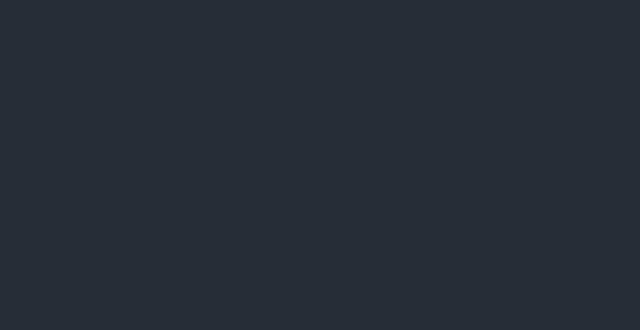
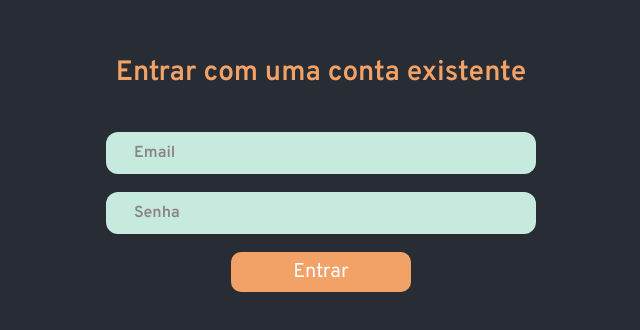
Before and after one commit to murilolmartins/app_habitos, a React (Create React App) app: page / in a window 1280 px wide. Shown: the part 238-568 px from the top of the page, without its empty margins (319-959 px from the left). Built offline with nearby package versions, Linux system fonts and the light colour scheme.

Commit message:
Feature: login form

```diff
--- a/public/index.html
+++ b/public/index.html
@@ -18,6 +18,9 @@
       rel="stylesheet"
       href="https://fonts.googleapis.com/css?family=Roboto:300,400,500,700&display=swap"
     />
+    <link rel="preconnect" href="https://fonts.googleapis.com">
+    <link rel="preconnect" href="https://fonts.gstatic.com" crossorigin>
+    <link href="https://fonts.googleapis.com/css2?family=Overpass:wght@300;400;500;600&display=swap" rel="stylesheet">
     <link
       rel="stylesheet"
       href="https://fonts.googleapis.com/icon?family=Material+Icons"
--- a/src/App.js
+++ b/src/App.js
@@ -1,9 +1,11 @@
 import "./App.css";
-
+import LoginForm from './components/LoginForm';
 function App() {
   return (
     <div className="App">
-      <div className="App-Container"></div>
+      <div className="App-Container">
+        <LoginForm/>
+      </div>
     </div>
   );
 }
--- /dev/null
+++ b/src/components/LoginForm/index.jsx
@@ -0,0 +1,15 @@
+import {Container,Form,Title,Input,Button} from './styles';
+const LoginForm = ()=>{
+  return (
+    <Container>
+      <Title>Entrar com uma conta existente</Title>
+      <Form>
+        <Input type="text" placeholder='Email' />
+        <Input type="text" placeholder='Senha'/>
+        <Button>Entrar</Button>
+      </Form>
+    </Container>
+  );
+
+};
+export default LoginForm;
--- /dev/null
+++ b/src/components/LoginForm/styles.js
@@ -0,0 +1,68 @@
+import styled,{keyframes} from 'styled-components';
+export const slideToLeft = keyframes`
+  from{
+    transform:translateX(100px);
+    opacity:0;
+  }
+  to{
+    transform:translateX(0px);
+    opacity:1;
+  }
+`;
+export const Container = styled.div`
+  /* font-family:'Overpass'; */
+  display:flex;
+  flex-flow:column;
+  justify-content:space-between;
+  height:260px;
+  animation: ${slideToLeft} 2s ease-in-out;
+`;
+export const Title = styled.h2`
+  font-family:'Overpass';
+  color:#F2A167;
+  font-size: 28px;
+  text-align: center;
+
+`;
+export const Form = styled.form`
+  /* font-family:'Overpass'; */
+  display:flex;
+  flex-flow:column;
+  align-items:center;
+  justify-content: space-between;
+  height:160px;
+`;
+export const Input = styled.input`
+  font-family:'Overpass';
+  width:280px;
+  height:40px;
+  background: #c7eadf;
+  border:none;
+  border-radius: 12px;
+  padding-left:28px;
+  font-size:16px;
+  ::placeholder{
+    color: #8A8484;
+    font-weight:700;
+  }
+  :focus{
+    outline:2px solid black;
+  }
+  @media (min-width:768px){
+    width:400px;
+  }
+`;
+export const Button = styled.button`
+  font-family:'Overpass';
+  width:180px;
+  height:40px;
+  font-size:20px;
+  background: #F2A167;
+  border-radius:10px;
+  border:none;
+  cursor:pointer;
+  color: #FFFDFD;
+  :hover{
+    filter:brightness(0.7);
+  }
+`;
```
